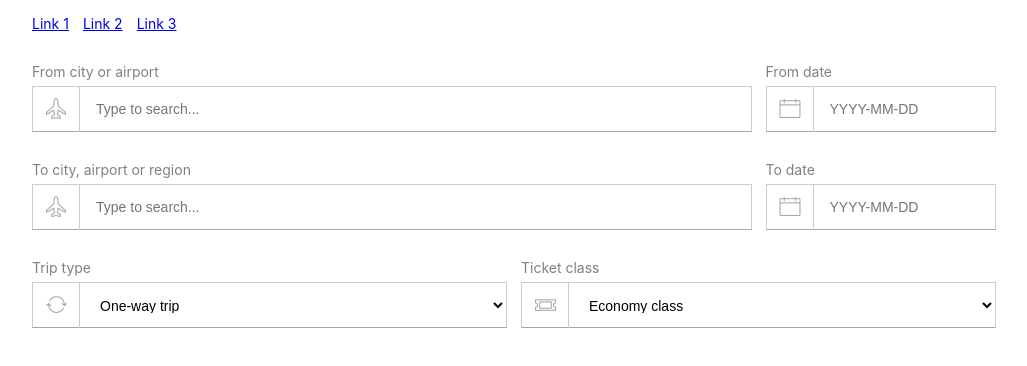
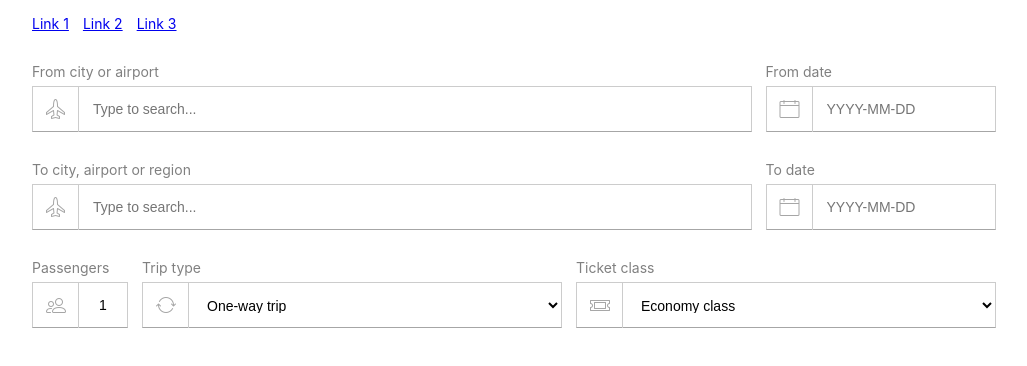
Before and after one commit to Rngzuz/Interface-Design-2, a website: page index.html in a window 1280 px wide. Shown: the whole page, without its empty margins (126-1153 px from the left). Drawn offline with Linux system fonts and the light colour scheme; files whose address does not match are found by name.

Commit message:
Grid update

```diff
--- a/index.html
+++ b/index.html
@@ -10,18 +10,18 @@
 
     <header class="container">
         <div class="row">
-            <div class="col-fit-small shown-small">
+            <div class="col-small-shrink shown-small">
                 <button id="toggle" class="">Toggle</button>
             </div>
             <nav id="nav" class="col-small-12 hidden-small">
                 <ul class="row">
-                    <li class="col-small-12 col-fit-medium text-nowrap">
+                    <li class="col-small-12 col-medium-shrink text-nowrap">
                         <a href="#">Link 1</a>
                     </li>
-                    <li class="col-small-12 col-fit-medium text-nowrap">
+                    <li class="col-small-12 col-medium-shrink text-nowrap">
                         <a href="#">Link 2</a>
                     </li>
-                    <li class="col-small-12 col-fit-medium text-nowrap">
+                    <li class="col-small-12 col-medium-shrink text-nowrap">
                         <a href="#">Link 3</a>
                     </li>
                 </ul>
@@ -30,7 +30,7 @@
     </header>
 
     <main class="container">
-        <div class="row justify-end-small x2-space-large">
+        <div class="row flex-justify-end-small x2-space-large">
             <div class="col-small-12 col-large-9 space-small nospace-large">
                 <label for="fromairport">From city or airport</label>
                 <div class="input-group">
@@ -39,7 +39,7 @@
                 </div>
             </div>
 
-            <div class="col-small-12 col-large">
+            <div class="col-small-12 col-large-grow">
                 <label for="fromdate">From date</label>
                 <div class="input-group">
                     <input id="fromdate" type="text" placeholder="YYYY-MM-DD">
@@ -50,7 +50,7 @@
 
         <hr class="hidden-large hidden-xlarge">
 
-        <div class="row justify-end-small x2-space-large">
+        <div class="row flex-justify-end-small x2-space-large">
             <div class="col-small-12 col-large-9 space-small nospace-large">
                 <label for="toairport">To city, airport or region</label>
                 <div class="input-group">
@@ -59,7 +59,7 @@
                 </div>
             </div>
 
-            <div class="col-small-12 col-large">
+            <div class="col-small-12 col-large-grow">
                 <label for="todate">To date</label>
                 <div class="input-group">
                     <input id="todate" type="text" placeholder="YYYY-MM-DD">
@@ -71,7 +71,15 @@
         <hr class="hidden-large hidden-xlarge">
 
         <div class="row space-small">
-            <div class="col-small-12 col-medium space-small nospace-medium">
+            <div class="col-small-shrink">
+                <label for="passengers">Passengers</label>
+                <div class="input-group" style="width: 96px;">
+                    <input id="passengers" class="text-center" type="text" minlength="1" maxlength="2" value="1">
+                    <div class="icon-users2"></div>
+                </div>
+            </div>
+
+            <div class="col-small-grow space-small nospace-medium">
                 <label for="trip">Trip type</label>
                 <div class="input-group">
                     <select id="trip">
@@ -82,7 +90,9 @@
                 </div>
             </div>
 
-            <div class="col-small-12 col-medium space-small nospace-medium">
+
+
+            <div class="col-small-12 col-medium-grow  space-small nospace-medium">
                 <label for="class">Ticket class</label>
                 <div class="input-group">
                     <select id="class">
@@ -93,16 +103,6 @@
                     <div class="icon-ticket"></div>
                 </div>
             </div>
-
-            <!--
-            <div class="col-small-12 col-medium-3">
-                <label for="passengers">Passengers</label>
-                <div class="input-group">
-                    <input id="passengers" type="text" value="1">
-                    <div class="icon-users2"></div>
-                </div>
-            </div>
-            -->
         </div>
     </main>
 
--- a/style/form.scss
+++ b/style/form.scss
@@ -94,7 +94,7 @@ label {
 
         &:before {
             line-height: $inputHeight;
-            font-size: floor($padding * 1.5);
+            font-size: $iconSize1;
             color: $grey3;
         }
     }
@@ -111,6 +111,6 @@ label {
 
     select,
     input {
-        padding-left: floor($fontSize * 1.5) + (3 * $padding);
+        padding-left: $iconSize1 - 2px + (3 * $padding);
     }
 }
--- a/style/grid.scss
+++ b/style/grid.scss
@@ -1,41 +1,68 @@
 @import "variables.scss";
 
+@function createName($prefix: null, $name: null, $index: null) {
+        @return "." +
+                if($prefix, $prefix, "") +
+                if($name, "-" + $name, "") +
+                if($index, "-" + $index, "");
+}
+
 //Make specific sized flex columns
-@mixin flexColumns($prefix, $name, $columns) {
+@mixin flexColumns($columns, $prefix: null, $name: null, $gutter: null) {
+    $colClasses: (
+        createName($prefix, $name + "-grow"),
+        createName($prefix, $name + "-shrink")
+    );
+
+    #{nth($colClasses, 1)} {
+        flex-basis: 0;
+        flex-grow: 1;
+        max-width: 100%;
+    }
+
+    #{nth($colClasses, 2)} {
+        flex-basis: 0;
+        flex-grow: 0;
+        flex-shrink: 1;
+    }
+
     @for $index from 1 through $columns {
         $width: 100%/$columns*$index;
+        $colClass: createName($prefix, $name, $index);
 
-        .order-#{$name}-#{$index} {
-            order: #{$index};
+        #{$colClass} {
+            flex: 0 0 $width;
+            max-width: $width;
         }
 
-        .#{$prefix}-#{$name}-#{$index} {
-            flex: 0 0 $width;
-            max-width: $width;
+        $colClasses: append($colClasses, $colClass, "comma");
+    }
+
+    @if $gutter {
+        #{$colClasses} {
+            padding: 0 $gutter;
         }
     }
 }
 
 //Make flex utilities e.g. centering children
-@mixin flexUtils($name) {
+@mixin flexUtils($name: null) {
     //Properties which is commented out is the default values
     $flexProperties: (
-        direction: (
+        flex: (
             flex-direction: (
                 row: "row",
                 row-reverse: "row-reverse",
                 col: "column",
                 col-reverse: "column-reverse"
-            )
-        ),
-        wrap: (
+            ),
             flex-wrap: (
                 nowrap: "nowrap",
                 wrap: "wrap", //This is not the default, but .row has flex-wrap: wrap
-                reverse: "wrap-reverse"
+                wrap-reverse: "wrap-reverse"
             )
         ),
-        justify: (
+        flex-justify: (
             justify-content: (
                 start: "flex-start",
                 end: "flex-end",
@@ -44,7 +71,7 @@
                 around: "space-around"
             )
         ),
-        self: (
+        flex-self: (
             align-self: (
                 auto: "auto",
                 start: "flex-start",
@@ -54,7 +81,7 @@
                 stretch: "stretch"
             )
         ),
-        items: (
+        flex-items: (
             align-items: (
                 start: "flex-start",
                 end: "flex-end",
@@ -63,7 +90,7 @@
                 stretch: "stretch"
             )
         ),
-        content: (
+        flex-content: (
             align-content: (
                 start: "flex-start",
                 end: "flex-end",
@@ -78,25 +105,13 @@
     @each $className, $propertyMap in $flexProperties {
         @each $propertyName, $propertyValues in $propertyMap {
             @each $key, $value in $propertyValues {
-                .#{$className}-#{$key}-#{$name} {
+                $cssClass: createName($className, $key, $name);
+
+                #{$cssClass} {
                     #{$propertyName}: #{$value};
                 }
             }
         }
-    }
-}
-
-@mixin flexSpecialColumns($name) {
-    .col-#{$name} {
-        flex-basis: 0;
-        flex-grow: 1;
-        max-width: 100%;
-    }
-
-    .col-fit-#{$name} {
-        flex-basis: 0;
-        flex-grow: 0;
-        flex-shrink: 1;
     }
 }
 
@@ -122,6 +137,7 @@
 }
 
 .container {
+    min-width: $breakpoint0;
     padding: (2 * $gutter);
     margin-right: auto;
     margin-left: auto;
@@ -138,14 +154,9 @@ ul.row {
     padding: 0;
 }
 
-[class*="#{$prefix}-"] {
-    padding: 0 $gutter;
-}
-
 //SMALL BREAKPOINT
 @include flexUtils($small);
-@include flexSpecialColumns($small);
-@include flexColumns($prefix, $small, $columns);
+@include flexColumns($columns, $prefix, $small, $gutter);
 @include gridSpace($small);
 
 @media (max-width: $breakpoint1 - 1px) {
@@ -173,8 +184,7 @@ ul.row {
     }
 
     @include flexUtils($medium);
-    @include flexSpecialColumns($medium);
-    @include flexColumns($prefix, $medium, $columns);
+    @include flexColumns($columns, $prefix, $medium, $gutter);
     @include gridSpace($medium);
 }
 
@@ -203,8 +213,7 @@ ul.row {
     }
 
     @include flexUtils($large);
-    @include flexSpecialColumns($large);
-    @include flexColumns($prefix, $large, $columns);
+    @include flexColumns($columns, $prefix, $large, $gutter);
     @include gridSpace($large);
 }
 
@@ -249,7 +258,6 @@ ul.row {
     }
 
     @include flexUtils($xlarge);
-    @include flexSpecialColumns($xlarge);
-    @include flexColumns($prefix, $xlarge, $columns);
+    @include flexColumns($columns, $prefix, $xlarge, $gutter);
     @include gridSpace($xlarge);
 }
--- a/style/typography.scss
+++ b/style/typography.scss
@@ -23,3 +23,15 @@ hr {
     white-space: nowrap;
     overflow: visible;
 }
+
+.text-left {
+    text-align: left;
+}
+
+.text-center {
+    text-align: center;
+}
+
+.text-right {
+    text-align: right;
+}
--- a/style/variables.scss
+++ b/style/variables.scss
@@ -7,6 +7,7 @@ $xlarge: "xlarge";
 $columns: 12;
 $gutter: 7px;
 
+$breakpoint0: 320px;
 $breakpoint1: 544px;
 $breakpoint2: 768px;
 $breakpoint3: 992px;
@@ -15,6 +16,11 @@ $breakpoint3: 992px;
 $fontSize: 14px;
 $lineHeight: 1.4;
 $radius: 2px;
+
+$iconSize1: 20px;
+$iconSize2: 40px;
+$iconSize3: 60px;
+$iconSize4: 80px;
 
 $grey1: #808080;
 $grey2: #CCCCCC;
```
Also changed, not shown: style.css.
